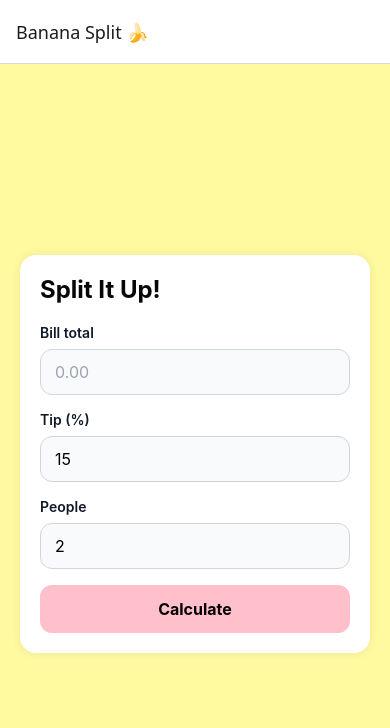
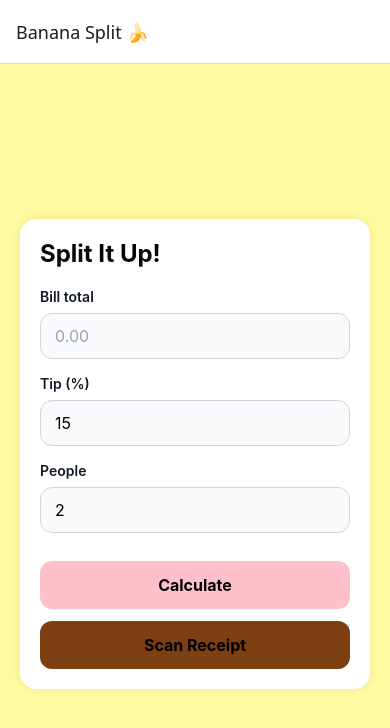
Before and after one commit to mercury308/banana-split, a React Native app: screen /Home in a window 390 px wide. Shown: the top 728 px of the page. Built offline with nearby package versions, Linux system fonts and the light colour scheme.

Commit message:
feat: add button to navigate to CameraScan for receipt scanning

```diff
--- a/src/screens/HomeScreen.tsx
+++ b/src/screens/HomeScreen.tsx
@@ -80,6 +80,13 @@ export const HomeScreen = ({ navigation }: HomeScreenProps) => {
         <TouchableOpacity style={styles.button} onPress={handleCalculate}>
           <Text style={styles.buttonText}>Calculate</Text>
         </TouchableOpacity>
+
+        <TouchableOpacity
+          style={[styles.button, styles.secondaryButton]}
+          onPress={() => navigation.navigate('CameraScan')}
+        >
+          <Text style={styles.buttonText}>Scan Receipt</Text>
+        </TouchableOpacity>
       </View>
     </ScrollView>
   );
@@ -112,6 +119,10 @@ const styles = StyleSheet.create({
     paddingVertical: 14,
     borderRadius: 12,
     alignItems: 'center',
+    marginTop: 12,
+  },
+  secondaryButton: {
+    backgroundColor: '#7e3f12',
   },
   buttonText: {
     color: '#000000',
```
